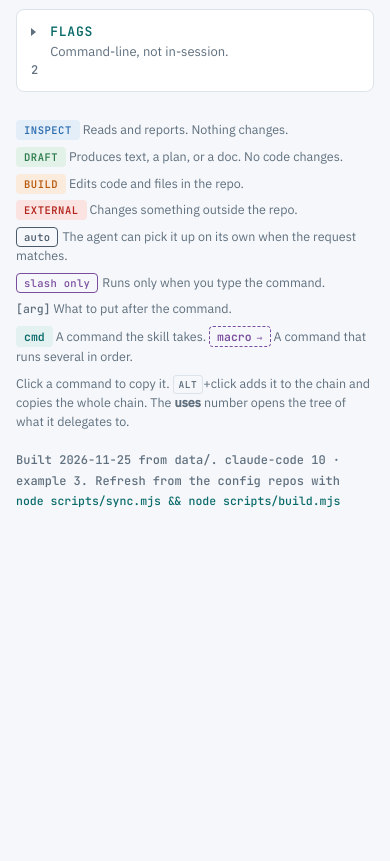
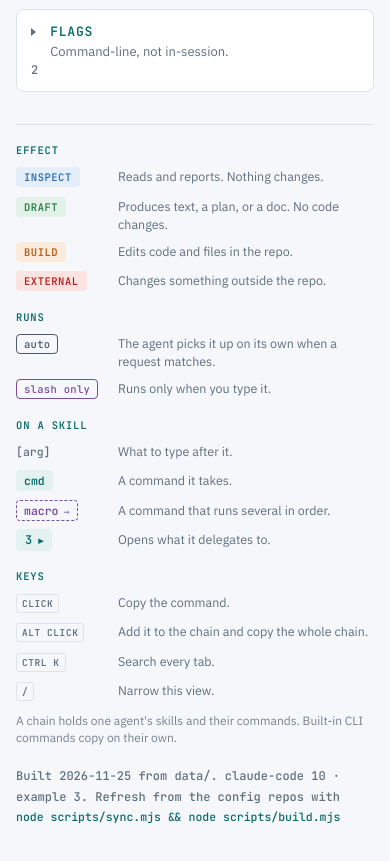
Before and after one commit to jordan-katz/skill-deck, a plain HTML site: page index.html in a window 390 px wide. Shown: the part 975-1836 px from the top of the page. Before the commit the page ends 1562 px from the top, so only its background shows below. Drawn offline with Linux system fonts and the light colour scheme.

Commit message:
Legend as four grouped lists; say why a built-in command will not chain
Effect, Runs, On a skill and Keys each read as a key column and a meaning column, and stack on a phone. In chain mode or on Alt+click, a built-in CLI command now copies on its own with a toast saying it cannot join a chain, instead of copying silently.

```diff
--- a/index.html
+++ b/index.html
@@ -217,8 +217,16 @@ code { font-family: "JetBrains Mono", ui-monospace, Consolas, monospace; }
 .note b { font-family: "JetBrains Mono", ui-monospace, monospace; font-size: 10.5px; letter-spacing: 0.08em; text-transform: uppercase; color: var(--amber); display: block; margin-bottom: 4px; }
 .toast { position: fixed; left: 50%; bottom: 24px; transform: translate(-50%,12px); background: var(--ink); color: var(--ground); font-family: "JetBrains Mono", ui-monospace, monospace; font-size: 12.5px; padding: 8px 14px; border-radius: 6px; opacity: 0; pointer-events: none; transition: opacity 140ms, transform 140ms; z-index: 3; max-width: calc(100vw - 40px); overflow: hidden; text-overflow: ellipsis; white-space: nowrap; }
 .toast.show { opacity: 1; transform: translate(-50%,0); }
-.legend { margin-top: 28px; color: var(--muted); font-size: 12.5px; display: flex; flex-wrap: wrap; gap: 8px 18px; }
-.legend .badge { margin-right: 4px; }
+/* The legend reads as four short lists, each a key column and a meaning column. */
+.legend { margin-top: 32px; padding-top: 18px; border-top: 1px solid var(--line); display: grid; grid-template-columns: repeat(auto-fit, minmax(210px, 1fr)); gap: 18px 28px; align-items: start; }
+.lg-h { margin: 0 0 8px; font: 600 10.5px "JetBrains Mono", ui-monospace, monospace; letter-spacing: 0.08em; text-transform: uppercase; color: var(--accent); }
+.lg-list { margin: 0; display: grid; gap: 7px; }
+.lg-row { display: grid; grid-template-columns: 92px 1fr; gap: 10px; align-items: baseline; }
+.lg-row dt { margin: 0; justify-self: start; }
+.lg-row dd { margin: 0; color: var(--muted); font-size: 12.5px; line-height: 1.45; }
+.lg-row .kbd { font-size: 9.5px; }
+.lg-sample { pointer-events: none; cursor: default; }
+.lg-note { margin: 10px 0 0; color: var(--muted); font-size: 12px; line-height: 1.45; opacity: 0.85; }
 .foot { margin-top: 20px; color: var(--muted); font-size: 12px; font-family: "JetBrains Mono", ui-monospace, monospace; line-height: 1.7; }
 .foot .chip { font-size: 11.5px; font-weight: 500; }
 .age { display: block; color: var(--eff-build); }
@@ -739,17 +747,43 @@ node scripts/build.mjs</code></pre></div>
   </div>
 </section></main>
   <p class="empty" id="empty">Nothing matches that filter.</p>
-  <div class="legend">
-    <span><span class="eff eff-inspect">inspect</span> Reads and reports. Nothing changes.</span>
-    <span><span class="eff eff-draft">draft</span> Produces text, a plan, or a doc. No code changes.</span>
-    <span><span class="eff eff-build">build</span> Edits code and files in the repo.</span>
-    <span><span class="eff eff-external">external</span> Changes something outside the repo.</span>
-    <span><span class="badge badge-auto">auto</span>The agent can pick it up on its own when the request matches.</span>
-    <span><span class="badge badge-invoke">slash only</span>Runs only when you type the command.</span>
-    <span><code class="arg">[arg]</code> What to put after the command.</span>
-    <span><code class="chip cmd-chip" style="cursor:default">cmd</code> A command the skill takes. <code class="chip cmd-chip macro" style="cursor:default">macro</code> A command that runs several in order.</span>
-    <span>Click a command to copy it. <kbd class="kbd"><span data-alt>alt</span></kbd>+click adds it to the chain and copies the whole chain. The <b>uses</b> number opens the tree of what it delegates to.</span>
-  </div>
+  <section class="legend" aria-label="How to read this deck">
+    <div class="lg-group">
+      <h2 class="lg-h">Effect</h2>
+      <dl class="lg-list">
+        <div class="lg-row"><dt><span class="eff eff-inspect">inspect</span></dt><dd>Reads and reports. Nothing changes.</dd></div>
+        <div class="lg-row"><dt><span class="eff eff-draft">draft</span></dt><dd>Produces text, a plan, or a doc. No code changes.</dd></div>
+        <div class="lg-row"><dt><span class="eff eff-build">build</span></dt><dd>Edits code and files in the repo.</dd></div>
+        <div class="lg-row"><dt><span class="eff eff-external">external</span></dt><dd>Changes something outside the repo.</dd></div>
+      </dl>
+    </div>
+    <div class="lg-group">
+      <h2 class="lg-h">Runs</h2>
+      <dl class="lg-list">
+        <div class="lg-row"><dt><span class="badge badge-auto">auto</span></dt><dd>The agent picks it up on its own when a request matches.</dd></div>
+        <div class="lg-row"><dt><span class="badge badge-invoke">slash only</span></dt><dd>Runs only when you type it.</dd></div>
+      </dl>
+    </div>
+    <div class="lg-group">
+      <h2 class="lg-h">On a skill</h2>
+      <dl class="lg-list">
+        <div class="lg-row"><dt><code class="arg">[arg]</code></dt><dd>What to type after it.</dd></div>
+        <div class="lg-row"><dt><code class="chip cmd-chip lg-sample">cmd</code></dt><dd>A command it takes.</dd></div>
+        <div class="lg-row"><dt><code class="chip cmd-chip macro lg-sample">macro</code></dt><dd>A command that runs several in order.</dd></div>
+        <div class="lg-row"><dt><span class="uses-toggle lg-sample">3</span></dt><dd>Opens what it delegates to.</dd></div>
+      </dl>
+    </div>
+    <div class="lg-group">
+      <h2 class="lg-h">Keys</h2>
+      <dl class="lg-list">
+        <div class="lg-row"><dt><kbd class="kbd">click</kbd></dt><dd>Copy the command.</dd></div>
+        <div class="lg-row"><dt><kbd class="kbd"><span data-alt>alt</span> click</kbd></dt><dd>Add it to the chain and copy the whole chain.</dd></div>
+        <div class="lg-row"><dt><kbd class="kbd"><span data-mod>ctrl</span> k</kbd></dt><dd>Search every tab.</dd></div>
+        <div class="lg-row"><dt><kbd class="kbd">/</kbd></dt><dd>Narrow this view.</dd></div>
+      </dl>
+      <p class="lg-note">A chain holds one agent's skills and their commands. Built-in CLI commands copy on their own.</p>
+    </div>
+  </section>
   <p class="foot" data-built="2026-11-25">Built 2026-11-25 from data/. claude-code 10 · example 3. Refresh from the config repos with <code class="chip chip-copy" role="button" tabindex="0" data-copy="node scripts/sync.mjs &amp;&amp; node scripts/build.mjs" title="Copy the rebuild command">node scripts/sync.mjs &amp;&amp; node scripts/build.mjs<span class="copy-hint" aria-hidden="true"></span></code><span class="age" id="age"></span></p>
 </div>
 <aside class="chain" id="chain" aria-label="Chain" hidden>
@@ -1254,6 +1288,14 @@ node scripts/build.mjs</code></pre></div>
   function activate(c, e) {
     var panel = c.closest('.agent-panel');
     if (c.dataset.step && panel && (chainMode || e.altKey)) { addSteps(panel.dataset.agent, stepsOf(c)); return; }
+    // Built-in CLI commands act on the session itself, and a CLI only reads the
+    // command at the start of a prompt, so they copy on their own.
+    if (chainMode || e.altKey) {
+      var line = c.getAttribute('data-copy');
+      toClipboard(line, function () { flash(c, line); say("Built-in commands can't join a chain. Copied " + line + ' on its own.'); },
+        function () { say('The clipboard was not reachable here. Select and copy it by hand.', true); });
+      return;
+    }
     var t = withTarget(c, c.getAttribute('data-copy'));
     copy(c, t, t);
   }
@@ -1551,7 +1593,7 @@ node scripts/build.mjs</code></pre></div>
     if (how === 'pin') { togglePin(it.key); render(); return; }
     if (how === 'go') { remember(it.key); closePal(false); goTo(it.agent, it.sub, it.rowId); return; }
     if (how === 'chain') {
-      if (!it.el.dataset.step) { say('Only skills and their commands can join a chain.', true); return; }
+      if (!it.el.dataset.step) { say("Built-in commands can't join a chain. Pick a skill or one of its commands.", true); return; }
       remember(it.key);
       addSteps(it.agent, stepsOf(it.el));
       palInput.value = '';
@@ -1618,6 +1660,7 @@ node scripts/build.mjs</code></pre></div>
   });
   document.getElementById('cc-kbd').textContent = mac ? 'cmd k' : 'ctrl k';
   qs('[data-alt]').forEach(function (k) { k.textContent = mac ? 'opt' : 'alt'; });
+  qs('[data-mod]').forEach(function (k) { k.textContent = mac ? 'cmd' : 'ctrl'; });
   renderPins();
 
   readOpen().forEach(function (id) {
--- a/scripts/build.mjs
+++ b/scripts/build.mjs
@@ -423,7 +423,7 @@ const script = (await read(join(root, "scripts", "deck.js"))).replaceAll("\r\n",
 const effectChips = Object.entries(EFFECTS).map(([lvl, desc]) =>
   `<button class="effect-chip eff-${esc(lvl)}" type="button" data-level="${esc(lvl)}" aria-pressed="false" title="${esc(desc)}"><span class="eff eff-${esc(lvl)}">${esc(lvl)}</span><span class="n"></span></button>`).join("");
 const effectLegend = Object.entries(EFFECTS).map(([lvl, desc]) =>
-  `\n    <span><span class="eff eff-${esc(lvl)}">${esc(lvl)}</span> ${esc(desc)}</span>`).join("");
+  `\n        <div class="lg-row"><dt><span class="eff eff-${esc(lvl)}">${esc(lvl)}</span></dt><dd>${esc(desc)}</dd></div>`).join("");
 
 const fills = {
   __DECK_EFFECTS__: effectChips,
```
Also changed, not shown: scripts/deck.js (+10 -1 lines), template.html (+43 -9 lines).
